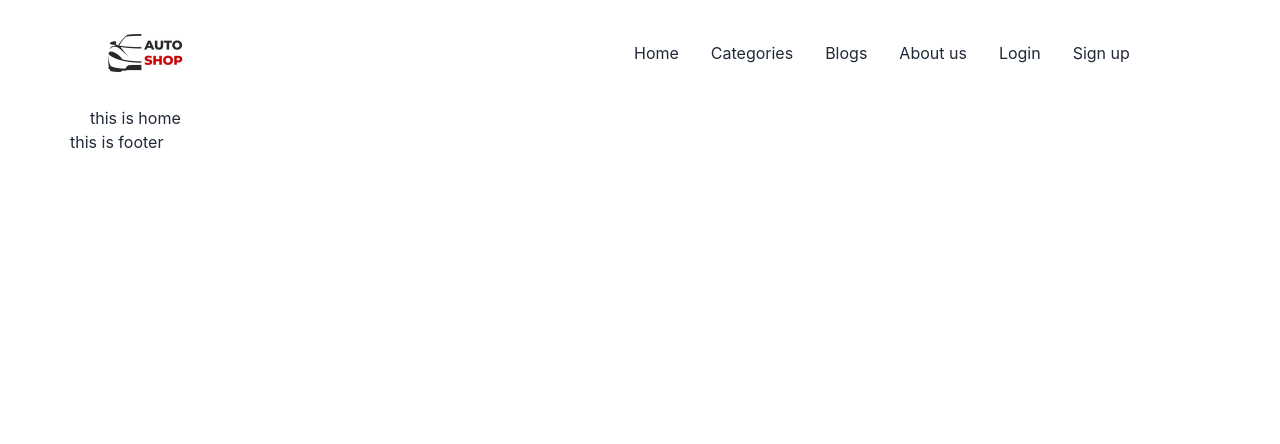
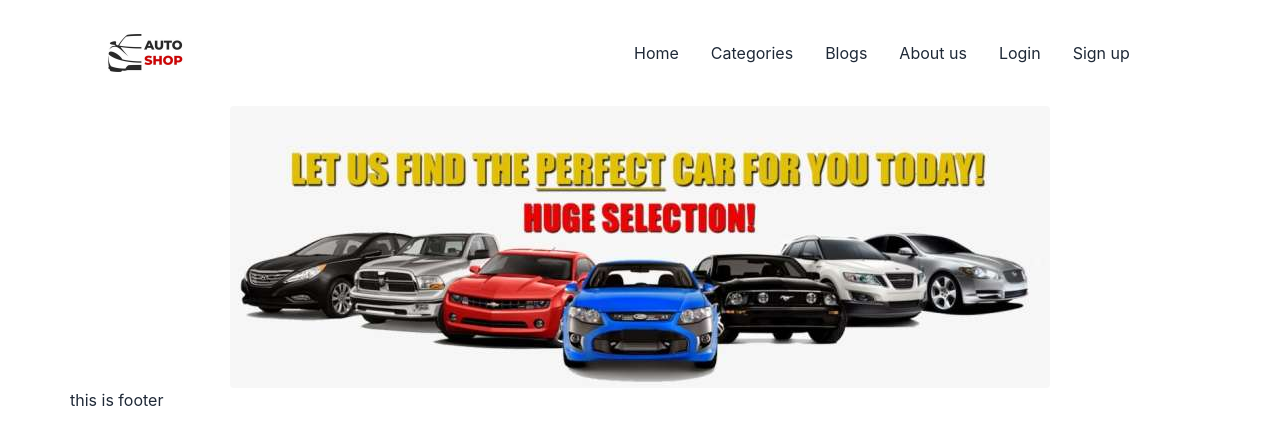
Before and after one commit to Ronyhassansam03n/auto-shop-clients-repo, a React (Create React App) app: page / in a window 1280 px wide. Shown: the top 444 px of the page. Built offline with nearby package versions, Linux system fonts and the light colour scheme.

Commit message:
banner done

```diff
--- /dev/null
+++ b/src/Pages/Home/Banner/Banner.js
@@ -0,0 +1,12 @@
+import React from 'react';
+import banner from '../../../assets/banner/banner.png'
+
+const Banner = () => {
+    return (
+        <div>
+                 <img  className='rounded mx-auto' src={banner} alt=''></img>
+        </div>
+    );
+};
+
+export default Banner;
--- a/src/Pages/Home/Home.js
+++ b/src/Pages/Home/Home.js
@@ -1,9 +1,12 @@
 import React from 'react';
+import Banner from './Banner/Banner';
 
 const Home = () => {
     return (
         <div className='mx-5'>
-            this is home
+
+            <Banner></Banner>
+
         </div>
     );
 };
```
Also changed, not shown: src/assets/banner/banner.png (added).
